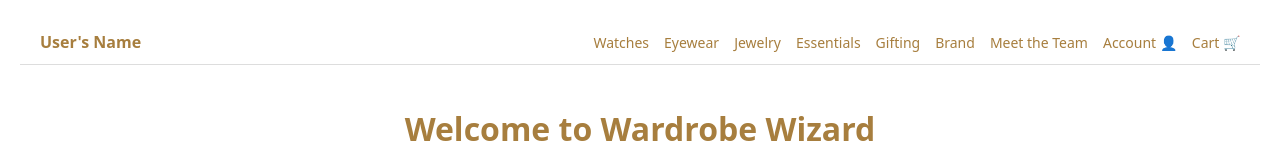
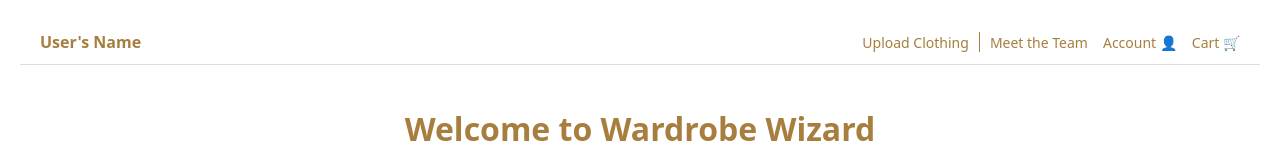
Before and after one commit to aal51282/wardrobe-wizard, a Next.js app: page /user-view in a window 1280 px wide. Shown: the top 160 px of the page. Built offline with nearby package versions, Linux system fonts and the light colour scheme.

Commit message:
Updated User-View to place a button to upload clothing on a new page

```diff
--- a/app/user-view/UserView.module.css
+++ b/app/user-view/UserView.module.css
@@ -23,10 +23,11 @@
   margin-right: auto; /* Aligns the username to the left */
 }
 
-  /* Navigation links container */
+/* Navigation links container for Upload Clothing and Meet the Team */
 .navLinks {
   display: flex;
-    gap: 15px; /* Spacing between each link */
+  align-items: center;
+  gap: 10px;
   margin-left: auto; /* Aligns the navigation links to the right */
 }
 
@@ -35,6 +36,12 @@
   color: #a77e3e;
   text-decoration: none;
   font-size: 14px;
+}
+
+/* Vertical line separator between navigation links */
+.verticalLine {
+  border-left: 1px solid #a77e3e;
+  height: 20px;
 }
 
 /* Container for the account and cart dropdown sections */
--- a/app/user-view/page.tsx
+++ b/app/user-view/page.tsx
@@ -1,24 +1,26 @@
 // Import necessary libraries and hooks
 import Image from 'next/image';
 import { useState } from 'react';
+import { useRouter } from 'next/navigation';
 import styles from './UserView.module.css';
 
 export default function UserViewPage() {
+  const router = useRouter();
+
   // Placeholder state for user data and cart items
   const [userData, setUserData] = useState({
     username: "User's Name", // This will be dynamically set once database is integrated
-    password: "User's Password", // Also a Placeholder!
+    password: "User's Password", // Placeholder
   });
-  const [cartItems, setCartItems] = useState([]); // Placeholder for user's cart items, this is a lot of Placeholders
+  const [cartItems, setCartItems] = useState([]); // Placeholder for user's cart items
 
-  // State to control dropdown visibility
-  // I thought for account and cart, a drop down menu would look the cleanest
+  // State to control dropdown visibility for Account and Cart
   const [showAccountDropdown, setShowAccountDropdown] = useState(false);
   const [showCartDropdown, setShowCartDropdown] = useState(false);
 
   // Function to handle Continue button click (redirect to Product page)
   const handleContinue = () => {
-    window.location.href = '/product';
+    router.push('/product');
   };
 
   return (
@@ -27,14 +29,10 @@ export default function UserViewPage() {
       <header className={styles.header}>
         <div className={styles.userName}>{userData.username}</div>
 
-        {/* Navigation Links */}
+        {/* Updated Navigation Links: Upload Clothing and Meet the Team */}
         <nav className={styles.navLinks}>
-          <a href="#">Watches</a>
-          <a href="#">Eyewear</a>
-          <a href="#">Jewelry</a>
-          <a href="#">Essentials</a>
-          <a href="#">Gifting</a>
-          <a href="#">Brand</a>
+          <a href="/upload">Upload Clothing</a>
+          <span className={styles.verticalLine}></span> {/* Vertical line separator */}
           <a href="/project-team">Meet the Team</a>
         </nav>
 
@@ -60,7 +58,7 @@ export default function UserViewPage() {
             <div className={styles.dropdown}>
               {cartItems.length > 0 ? (
                 cartItems.map((item, index) => (
-                  <p key={index}>{item.name}</p> // Replace with actual item names from database I guess this will be from the User's database? -G
+                  <p key={index}>{item.name}</p> // Replace with actual item names from database
                 ))
               ) : (
                 <p>Your cart is empty.</p>
```
Also changed, not shown: app/upload/Upload.module.css (added), app/upload/page.tsx (added). Lines whose indentation alone changed are shown as unchanged.
